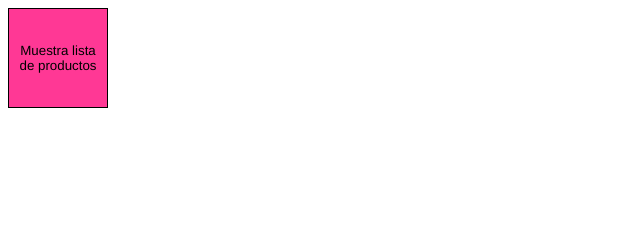
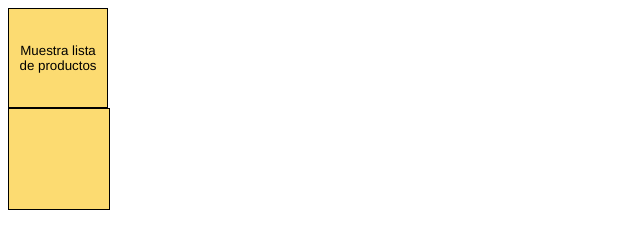
Before and after one commit to nahuelaace/complemantario-9, a plain HTML site: page index.html in a window 1280 px wide. Shown: the whole page, without its empty margins (0-640 px from the left). Drawn offline with Linux system fonts and the light colour scheme.

Commit message:
complementario 9

```diff
--- a/index.html
+++ b/index.html
@@ -17,7 +17,7 @@
 
     </div>
 
-    <div id="muestra">
+    <div id="muestra" class="muestra-productos">
 
     </div>
     <script src="main.js"></script>
--- a/style.css
+++ b/style.css
@@ -9,3 +9,7 @@
 .muestra-productos:hover{
     transform: translateY(-5px);
 }
+
+.muestra-productos{
+    background-color: rgb(252, 219, 113);
+}
```
